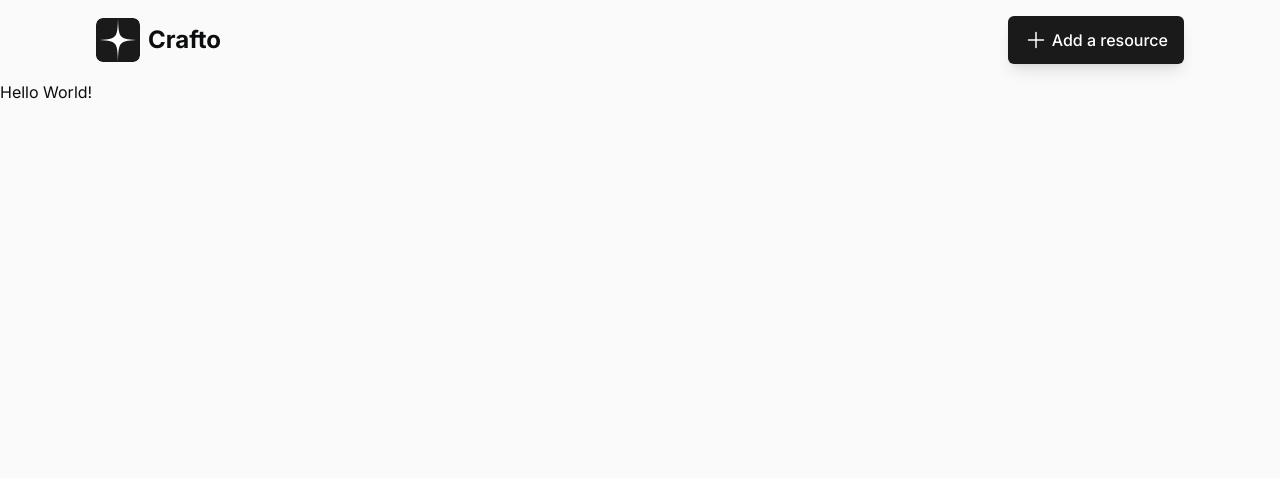
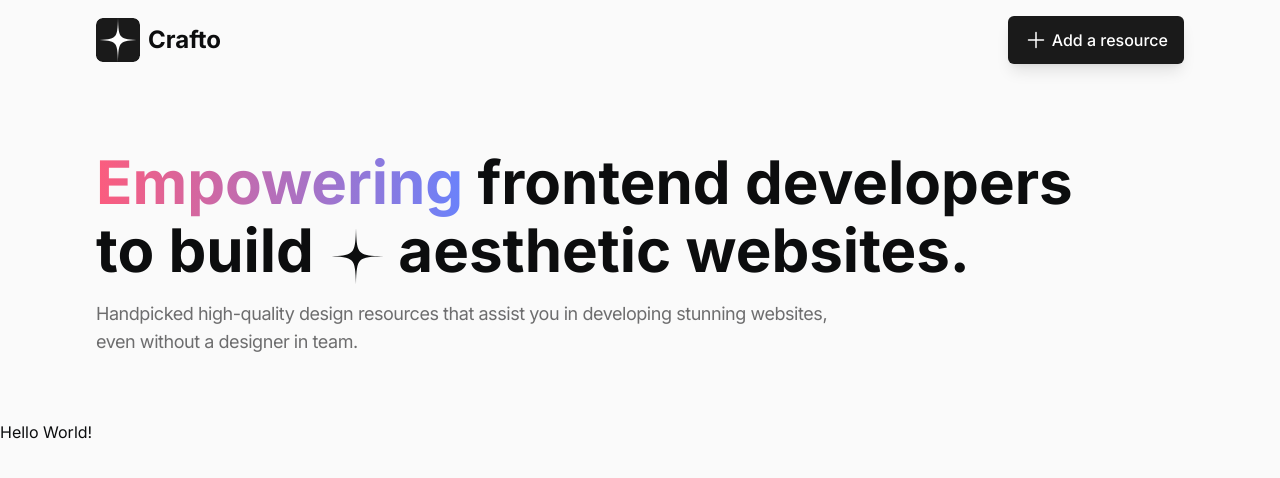
Before and after one commit to miawithcode/crafto, a Next.js app: page / in a window 1280 px wide. Shown: the top 478 px of the page. Built offline with nearby package versions, Linux system fonts and the light colour scheme.

Commit message:
feat: add Hero section

```diff
--- a/src/app/layout.js
+++ b/src/app/layout.js
@@ -3,6 +3,7 @@ import "./globals.css";
 import { AppProvider } from "@/context/context";
 import { cn } from "@/lib/utils";
 import Navbar from "@/components/sections/Navbar/Navbar";
+import Hero from "@/components/sections/Hero/Hero";
 
 const inter = Inter({ subsets: ["latin"] });
 
@@ -31,7 +32,11 @@ export default function RootLayout({ children }) {
         <AppProvider>
           <main className="relative flex min-h-screen flex-col">
             <Navbar />
-            {children}
+            <div className="flex-grow flex-1">
+              <Hero />
+              <section>{children}</section>
+            </div>
+            {/* <Footer /> */}
           </main>
         </AppProvider>
       </body>
--- /dev/null
+++ b/src/components/sections/Hero/Hero.jsx
@@ -0,0 +1,33 @@
+import Container from "@/components/container/Container";
+import LogoNoBg from "@/components/svgs/LogoNoBg";
+
+const Hero = () => {
+  return (
+    <section className="relative py-8 md:py-16">
+      <Container>
+        <div className="flex flex-col gap-4">
+          <div>
+            <h1 className="leading-relax text-balance text-3xl font-bold md:text-4xl lg:text-5xl xl:text-6xl">
+              <span className="inline-block bg-gradient-to-r from-rose to-purple bg-clip-text py-2 text-transparent">
+                Empowering
+              </span>{" "}
+              frontend developers to build{" "}
+              <span>
+                <LogoNoBg />
+              </span>{" "}
+              aesthetic websites.
+            </h1>
+          </div>
+
+          <div className="md:text-md max-w-prose leading-tight tracking-tight text-textMuted lg:text-lg">
+            <p>
+              Handpicked high-quality design resources that assist you in
+              developing stunning websites, even without a designer in team.
+            </p>
+          </div>
+        </div>
+      </Container>
+    </section>
+  );
+}
+export default Hero
```
